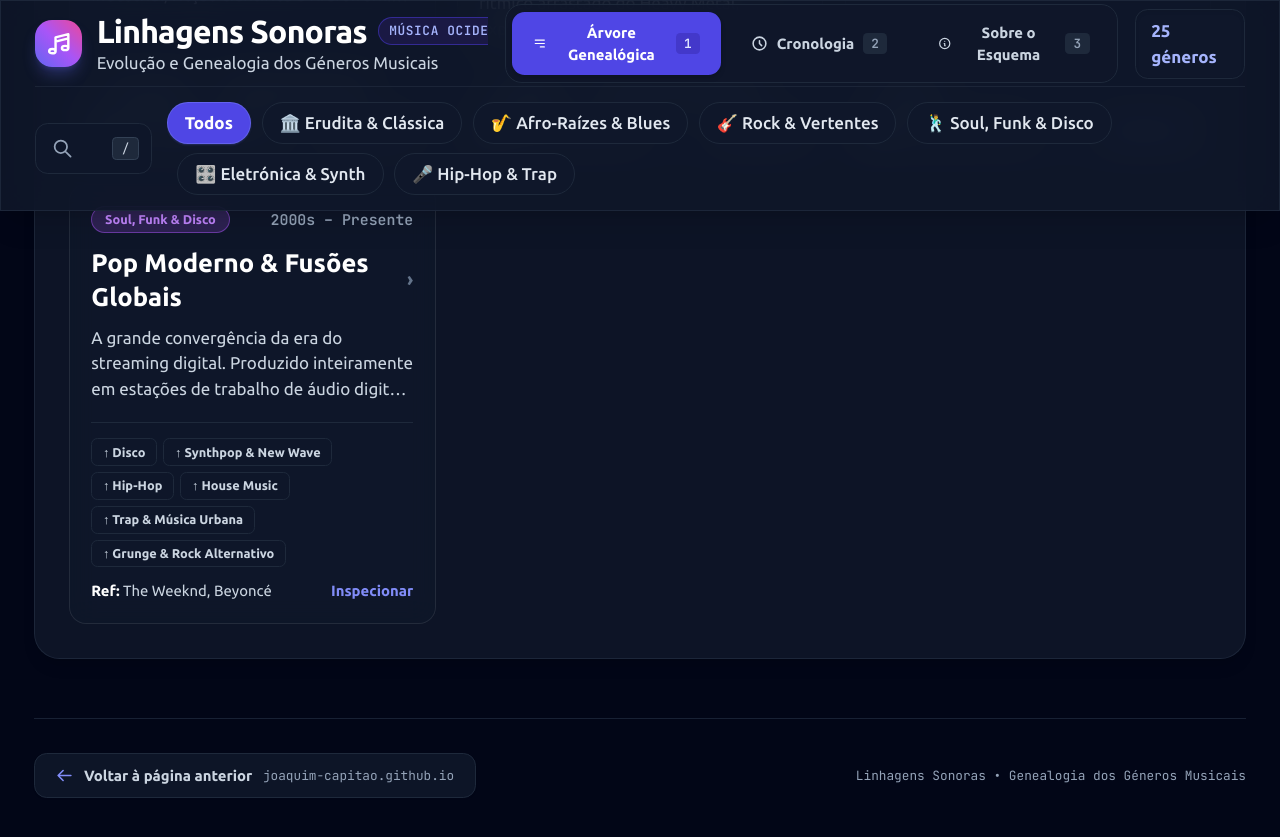
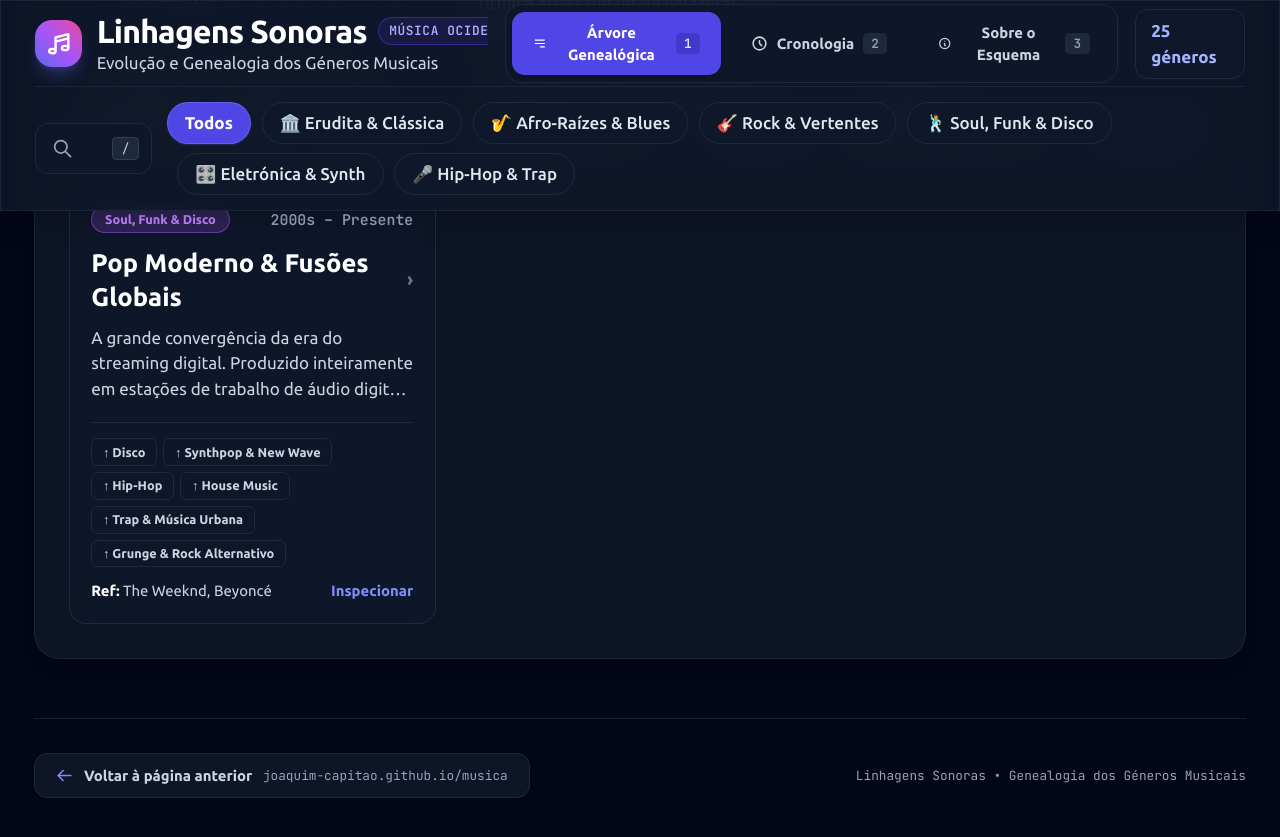
Before and after one commit to joaquim-capitao/joaquim-capitao.github.io, a Jekyll site: the page musica/generos.html, which Jekyll copies as it is, in a window 1280 px wide and 900 px high, scrolled down 4153 px. Shown: the top 837 px of the window. Built offline with Jekyll 4.4.1, drawn with Linux system fonts in a browser that asks for light colours; nearby versions of some CDN libraries.

Commit message:
Update generos.html

```diff
--- a/musica/generos.html
+++ b/musica/generos.html
@@ -317,7 +317,7 @@
           <path stroke-linecap="round" stroke-linejoin="round" d="M10 19l-7-7m0 0l7-7m-7 7h18"/>
         </svg>
         <span class="text-sm font-semibold">Voltar à página anterior</span>
-        <span class="text-xs font-mono text-slate-400">joaquim-capitao.github.io</span>
+        <span class="text-xs font-mono text-slate-400">joaquim-capitao.github.io/musica</span>
       </a>
 
       <p class="text-xs text-slate-400 font-mono">
```
